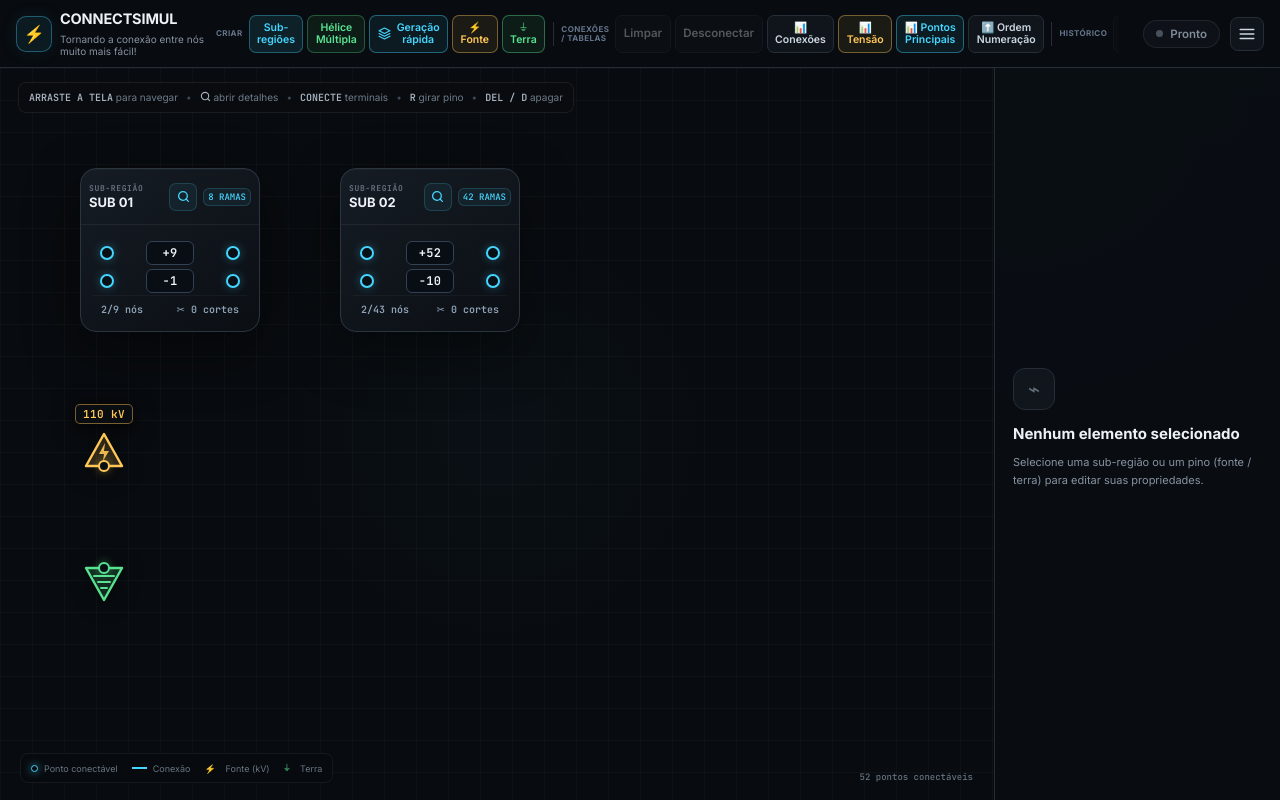
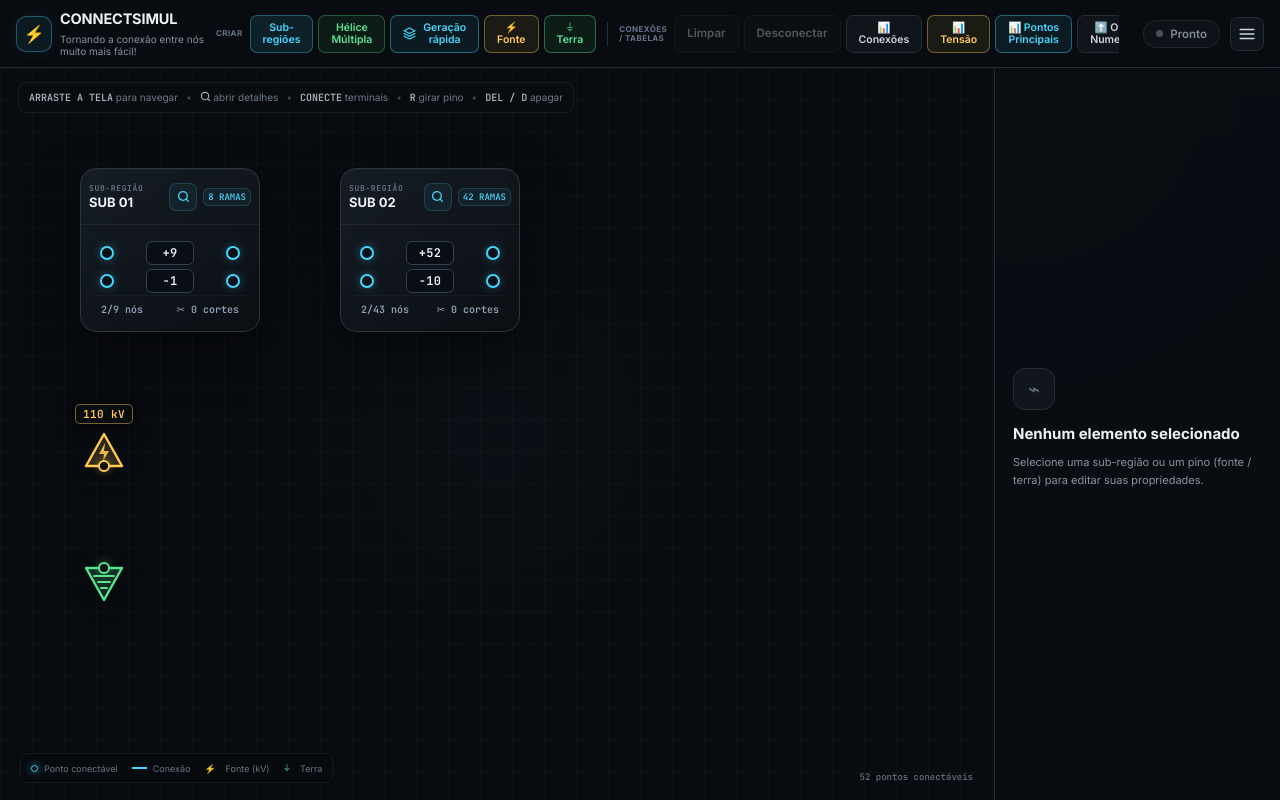
Before and after one commit to zKohn/CONNECTSIMUL, a React (Vite) app: page / in a window 1280 px wide. Built offline with nearby package versions, Linux system fonts and the light colour scheme.

Commit message:
Aproxima ainda mais a barra de ferramentas do status de selecao

```diff
--- a/src/styles.css
+++ b/src/styles.css
@@ -153,7 +153,7 @@ button:focus-visible {
 
 .toolbar-actions {
   display: flex;
-  gap: clamp(5px, 0.35vw, 7px);
+  gap: 7px;
   align-items: center;
   flex: 1;
   min-width: 0;
@@ -180,7 +180,7 @@ button:focus-visible {
 }
 
 .toolbar-actions .btn {
-  padding: 6px clamp(7.5px, 0.55vw, 10.5px);
+  padding: 6px 12px;
   font-size: 11.5px;
   font-weight: 600;
   line-height: 1.15;
@@ -191,7 +191,7 @@ button:focus-visible {
   display: inline-flex;
   align-items: center;
   justify-content: center;
-  gap: 3px;
+  gap: 4px;
   flex-shrink: 0;
 }
 
@@ -261,13 +261,13 @@ button:focus-visible {
   height: 24px;
   background: var(--border);
   flex-shrink: 0;
-  margin: 0 clamp(2px, 0.2vw, 4px);
+  margin: 0 4px;
 }
 
 .toolbar-group {
   display: inline-flex;
   align-items: center;
-  gap: clamp(4px, 0.28vw, 5px);
+  gap: 5px;
   position: relative;
 }
 
```
Also changed, not shown: 4 other files (tests, documents, lock files or other folders).
